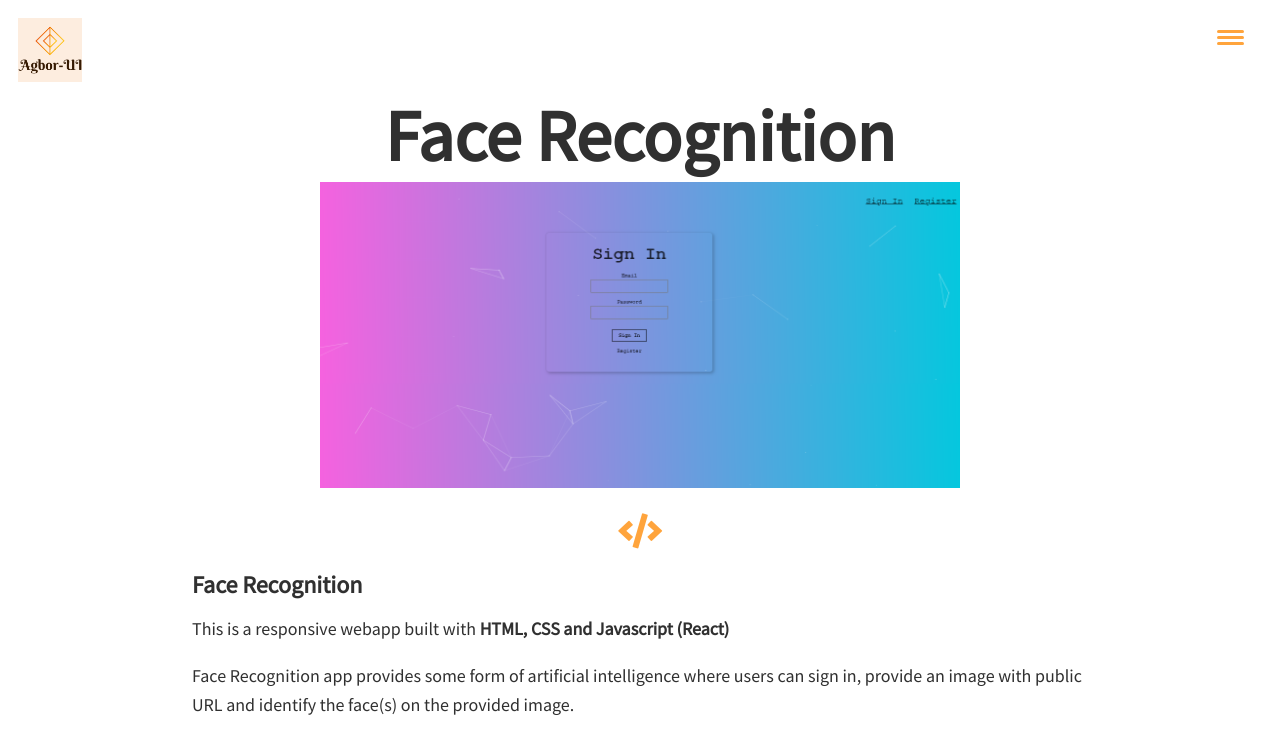
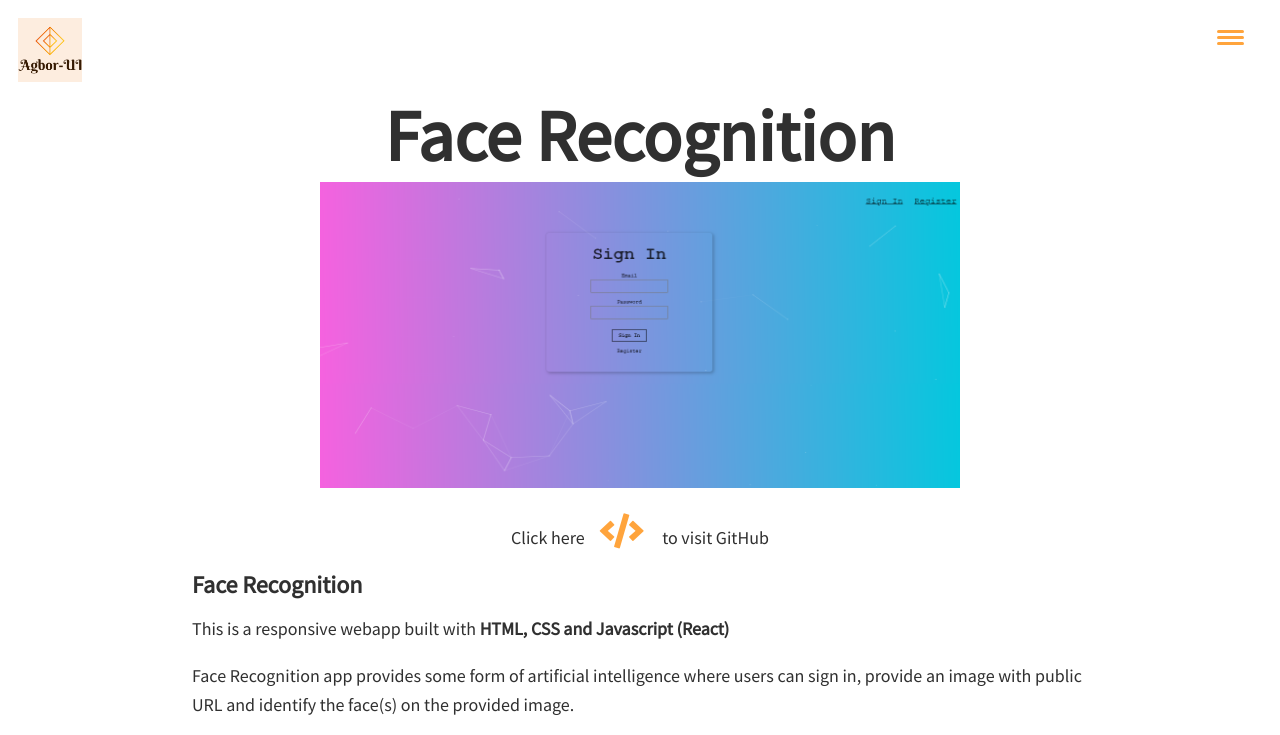
Before and after one commit to agborojenjr/MyPortfolio, a plain HTML site: page facerecognition.html in a window 1280 px wide. Shown: the top 735 px of the page. Drawn offline with nearby package versions, Linux system fonts and the light colour scheme.

Commit message:
GitHub Link

```diff
--- a/facerecognition.html
+++ b/facerecognition.html
@@ -56,10 +56,10 @@
           alt=""
           class="portfolio-img img-fuid"
         />
-        <div class="icons", align="center">
-          <a href="https://github.com/agborojenjr/facerecognition"
+        <div  align="center">
+          Click here<a href="https://github.com/agborojenjr/facerecognition"
             ><i class="fas fa-code"></i></a
-          >
+          > to visit GitHub
         </div>
       </div>
 
```
Also changed, not shown: incomeExpense.html (+2 -2 lines), techevent.html (+1 -1 lines).
